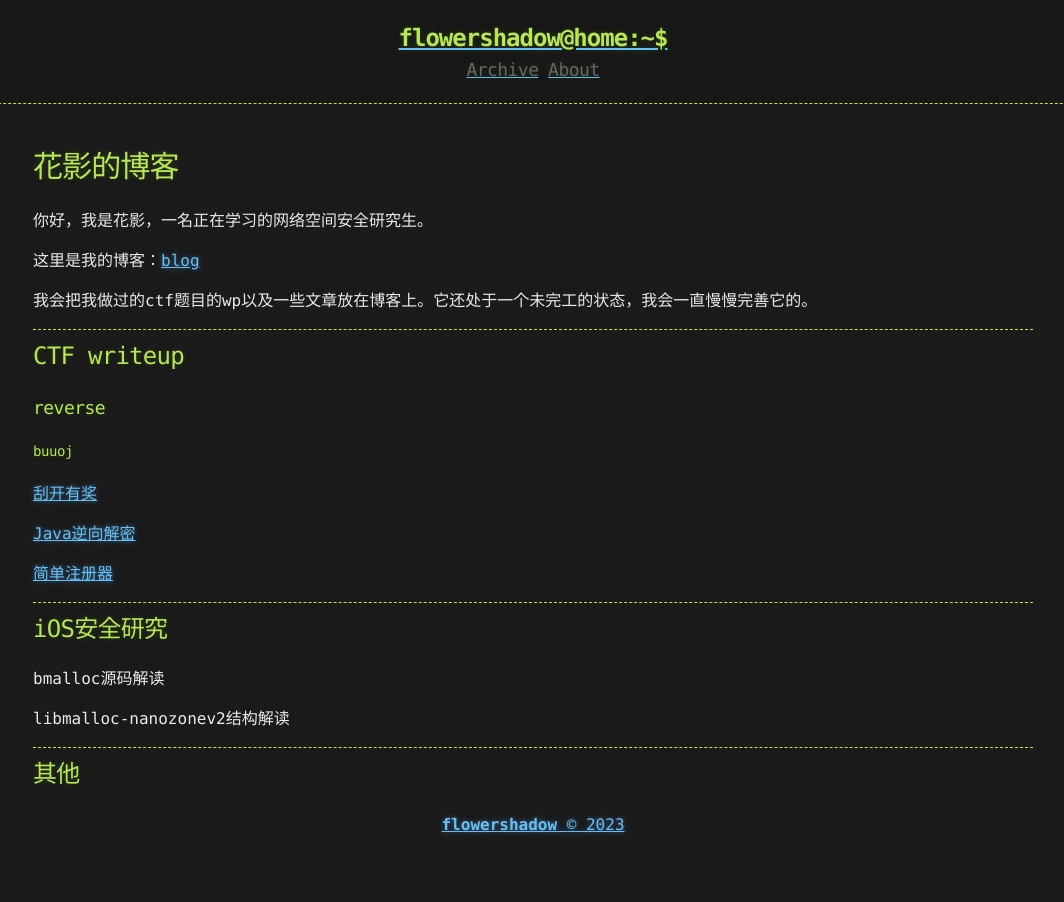
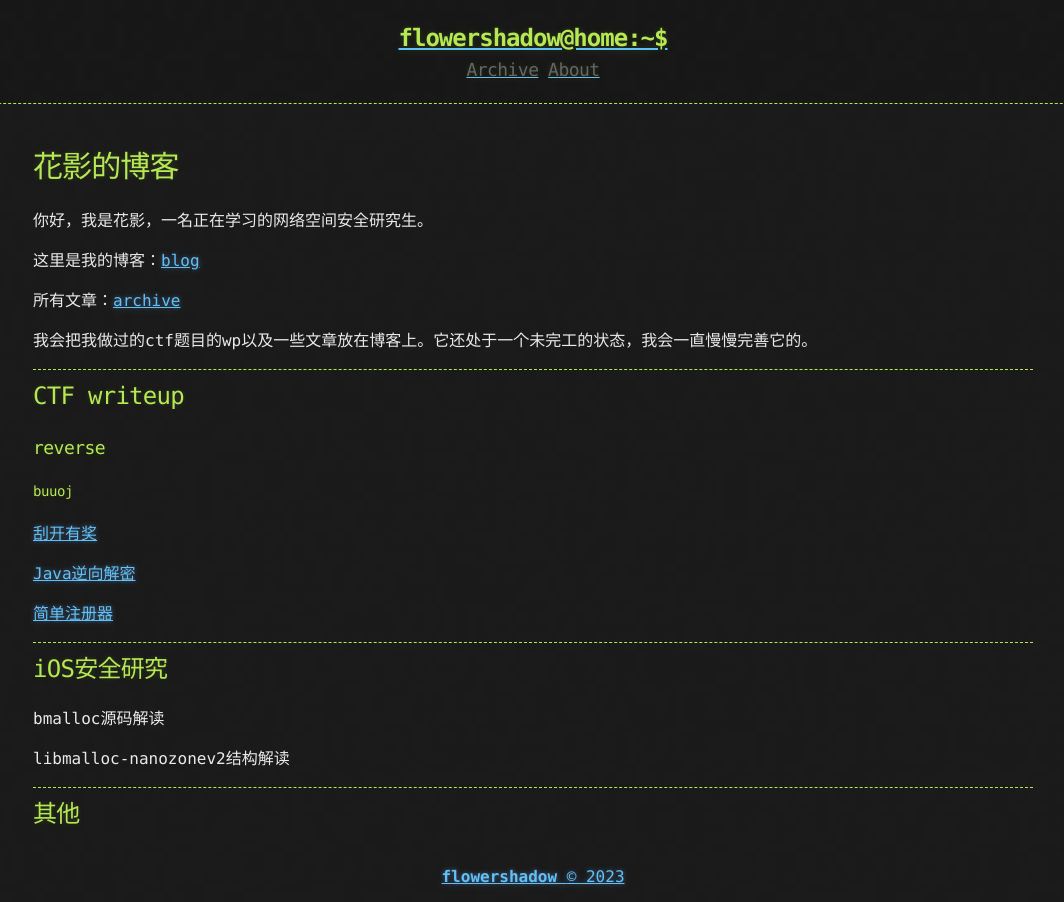
Before and after one commit to RongxiYe/RongxiYe.github.io, a Jekyll site: the page built from index.md, in a window 1280 px wide. Shown: the whole page, without its empty margins (107-1171 px from the left). Built offline with Jekyll 4.4.1, drawn with Linux system fonts in a browser that asks for light colours; our own code applies the rules of GitHub Pages for plain Markdown files.

Commit message:
Update index.md

```diff
--- a/index.md
+++ b/index.md
@@ -7,6 +7,8 @@ layout: default
 你好，我是花影，一名正在学习的网络空间安全研究生。
 
 这里是我的博客：[blog](https://rongxiye.github.io/)
+
+所有文章：[archive](https://rongxiye.github.io/archive)
 
 我会把我做过的ctf题目的wp以及一些文章放在博客上。它还处于一个未完工的状态，我会一直慢慢完善它的。
 
```
